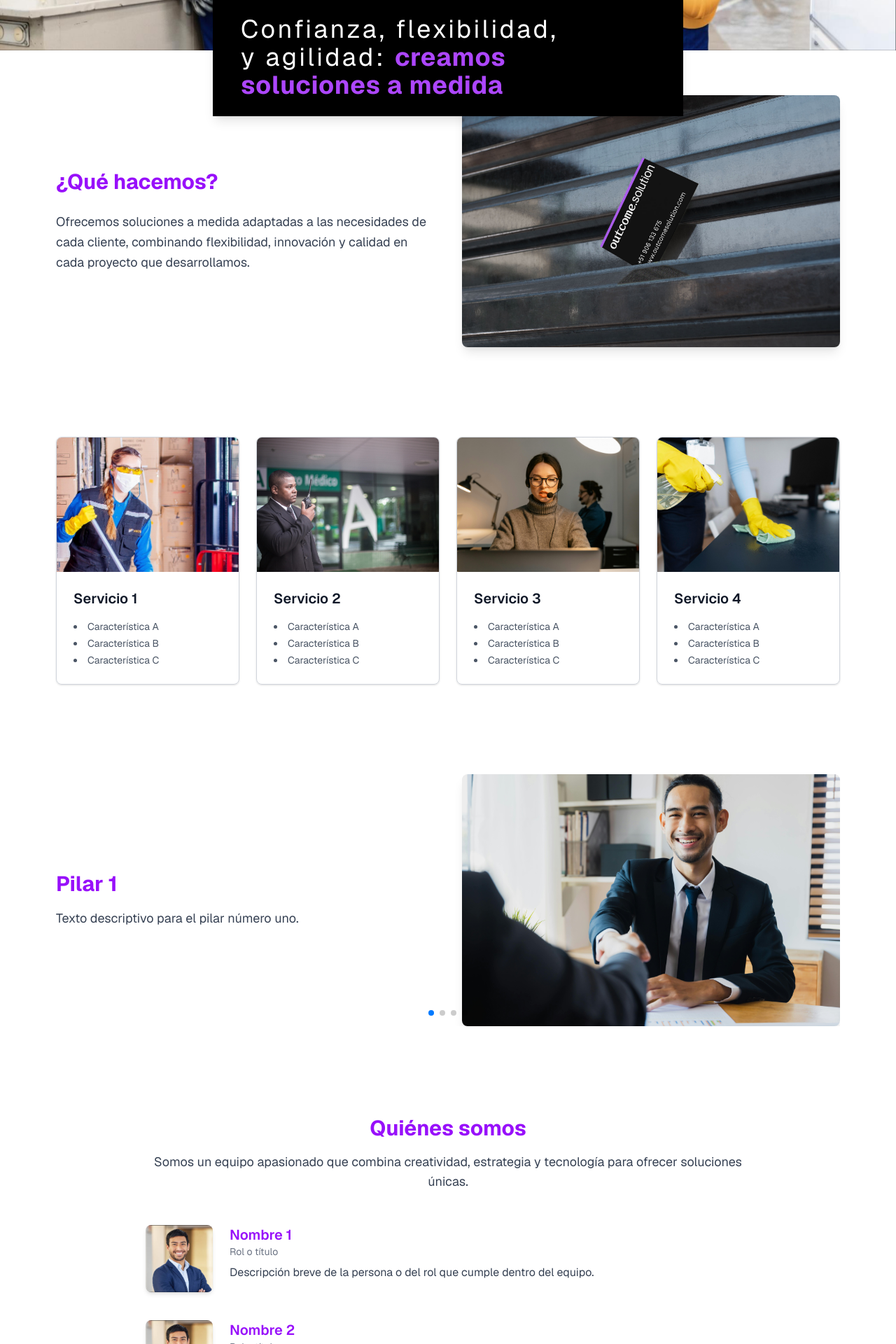
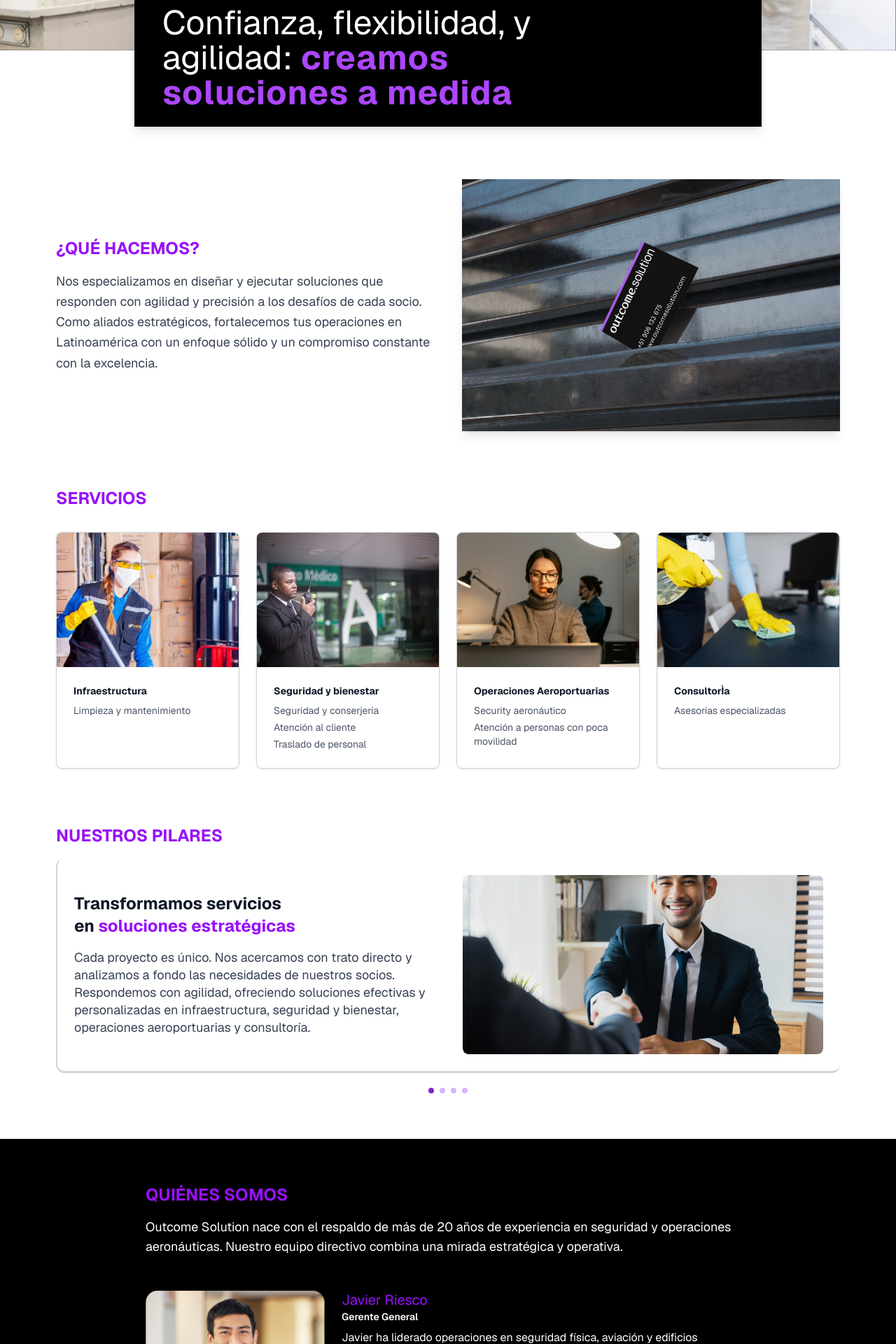
Before and after one commit to alejomayuri/outcome, a Next.js app: page / in a window 1280 px wide. Shown: the part 680-2600 px from the top of the page at 70% size. Built offline with nearby package versions, Linux system fonts and the light colour scheme.

Commit message:
casi listo

```diff
--- a/package.json
+++ b/package.json
@@ -9,6 +9,7 @@
     "lint": "next lint"
   },
   "dependencies": {
+    "lucide-react": "^0.503.0",
     "next": "15.3.1",
     "react": "^19.1.0",
     "react-dom": "^19.1.0",
--- a/src/app/components/About.jsx
+++ b/src/app/components/About.jsx
@@ -2,15 +2,18 @@
 
 export default function About() {
     return (
-        <section className="max-w-6xl mx-auto px-4 py-16">
+        <section className="max-w-6xl mx-auto px-4 py-8 md:py-16">
             <div className="flex flex-col md:flex-row items-center gap-10">
 
                 {/* Izquierda: Título y texto */}
                 <div className="md:w-1/2">
-                    <h2 className="text-purple-600 text-3xl font-bold mb-6">¿Qué hacemos?</h2>
+                    <h2 className="text-purple-600 text-2xl font-bold mb-4">¿QUÉ HACEMOS?</h2>
                     <p className="text-gray-700 text-lg leading-relaxed">
-                    Ofrecemos soluciones a medida adaptadas a las necesidades de cada cliente,
-                    combinando flexibilidad, innovación y calidad en cada proyecto que desarrollamos.
+                        Nos especializamos en diseñar y ejecutar soluciones que
+                        responden con agilidad y precisión a los desafíos de cada
+                        socio. Como aliados estratégicos, fortalecemos tus
+                        operaciones en Latinoamérica con un enfoque sólido y un
+                        compromiso constante con la excelencia.
                     </p>
                 </div>
 
@@ -19,7 +22,7 @@ export default function About() {
                     <img
                     src="/about-image.jpg"
                     alt="Sobre nosotros"
-                    className="rounded-lg shadow-lg"
+                    className="shadow-lg"
                     />
                 </div>
             </div>
--- a/src/app/components/Header.jsx
+++ b/src/app/components/Header.jsx
@@ -1,30 +1,56 @@
+'use client'
+import { useState } from 'react';
+import { Menu, X } from 'lucide-react'; // opcional: íconos bonitos
+
 export default function Header() {
+  const [menuOpen, setMenuOpen] = useState(false);
+
   return (
     <header className="flex flex-col">
-            <div className="flex justify-between items-center px-8 py-4 border-b border-gray-200 bg-black">
-                <div className="px-8 flex justify-between items-center w-full max-w-7xl mx-auto">
-                    <div className="flex items-center space-x-2">
-                        <img src="/logo.png" alt="Logo" className="h-12" />
-                    </div>
+      {/* Parte superior */}
+      <div className="flex justify-between items-center px-4 md:px-8 py-4 border-b border-gray-200 bg-black">
+        <div className="flex justify-between items-center w-full max-w-7xl mx-auto">
+          {/* Logo */}
+          <img src="/logo.png" alt="Logo" className="h-8 md:h-12" />
+
+          {/* Menú de navegación en desktop */}
           <nav className="hidden md:flex space-x-8 text-sm">
             <a href="#" className="text-white hover:text-purple-600">Qué hacemos</a>
             <a href="#" className="text-white hover:text-purple-600">Servicios</a>
             <a href="#" className="text-white hover:text-purple-600">Nuestros Pilares</a>
             <a href="#" className="text-white hover:text-purple-600">Quiénes Somos</a>
           </nav>
+
+          {/* Botón hamburguesa en mobile */}
+          <button
+            className="md:hidden text-white"
+            onClick={() => setMenuOpen(!menuOpen)}
+          >
+            {menuOpen ? <X size={24} /> : <Menu size={24} />}
+          </button>
         </div>
       </div>
-            <div className="px-8 py-4 border-b border-gray-200 bg-white">
-                <div className="w-full max-w-5xl flex justify-between items-center space-x-2 mx-auto">
-                    <nav className="flex gap-8 md:space-x-8 text-sm">
+
+      {/* Menú mobile desplegable */}
+      {menuOpen && (
+        <nav className="md:hidden bg-black px-4 py-4 space-y-2 text-sm">
+          <a href="#" className="block text-white hover:text-purple-600">Qué hacemos</a>
+          <a href="#" className="block text-white hover:text-purple-600">Servicios</a>
+          <a href="#" className="block text-white hover:text-purple-600">Nuestros Pilares</a>
+          <a href="#" className="block text-white hover:text-purple-600">Quiénes Somos</a>
+        </nav>
+      )}
+
+      {/* Parte inferior */}
+      <div className="px-4 md:px-8 py-4 border-b border-gray-200 bg-white">
+        <div className="w-full max-w-7xl flex justify-between items-center mx-auto">
+          <nav className="flex gap-4 md:gap-8 text-sm">
             <a href="#" className="text-black font-bold hover:text-purple-600">RECLUTAMIENTO</a>
             <a href="#" className="text-black font-bold hover:text-purple-600">CONTACTO</a>
           </nav>
-                    <nav className="md:space-x-8 text-sm">
-                        <a href="#" className="text-black font-bold hover:text-purple-600">ES-IN</a>
-                    </nav>
+          <a href="#" className="text-black font-bold hover:text-purple-600 text-sm">ES-IN</a>
         </div>
       </div>
     </header>
-    )
+  );
 }
--- a/src/app/components/Hero.jsx
+++ b/src/app/components/Hero.jsx
@@ -2,9 +2,9 @@ export default function Hero() {
     return (
       <section className="relative">
         <img src="/hero-image.jpg" alt="Hero" className="w-full h-auto" />
-        <div className="absolute left-1/2 bottom-0 transform -translate-x-1/2 translate-y-1/2 bg-black text-white px-10 py-6 w-full max-w-2xl shadow-lg border-t-20 border-purple-500">
-          <div className="max-w-[460px] ">
-            <h1 className="text-2xl md:text-4xl text-left tracking-widest">
+        <div className="md:absolute left-1/2 bottom-0 md:transform md:-translate-x-1/2 md:translate-y-1/2 bg-black text-white px-6 md:px-10 py-6 w-full max-w-4xl shadow-lg border-t-20 border-purple-500">
+          <div className="max-w-[650px]">
+            <h1 className="text-2xl md:text-5xl text-left md:leading-[50px]">
               Confianza, flexibilidad, y agilidad:{" "}
               <span className="text-purple-500 font-bold tracking-wide">creamos soluciones a medida</span>
             </h1>
--- a/src/app/components/Recruitment.jsx
+++ b/src/app/components/Recruitment.jsx
@@ -1,31 +1,34 @@
 export default function Recruitment() {
     const beneficios = [
-      "Ambiente de trabajo colaborativo",
-      "Oportunidades de crecimiento profesional",
-      "Proyectos innovadores y dinámicos",
+      "Desarrollamos tu crecimiento en un entorno activo.",
+      "Impulsamos tu participación en iniciativas con impacto concreto.",
+      "Promovemos una cultura que reconoce, conecta y valora.",
     ];
 
     return (
-      <section className="max-w-6xl mx-auto px-4 py-16">
+      <section className="max-w-6xl mx-auto px-4 py-8 md:py-16">
         {/* Bloque principal */}
-        <div className="flex flex-col md:flex-row items-center gap-10 mb-12">
+        <div className="flex flex-col md:flex-row items-center gap-2 md:gap-10 md:mb-12">
           {/* Textos */}
           <div className="md:w-1/2">
-            <h2 className="text-3xl font-bold text-purple-600 mb-4">Reclutamiento</h2>
-            <h3 className="text-2xl font-semibold text-gray-800 mb-2">Únete a nuestro equipo</h3>
+            <h2 className="text-2xl font-bold text-purple-600 mb-4">RECLUTAMIENTO</h2>
+            <h3 className="text-1xl font-bold text-gray-800 mb-2">Únete a nuestro equipo</h3>
             <p className="text-gray-700 mb-6">
-              Estamos en constante búsqueda de personas talentosas que quieran marcar la diferencia y crecer con nosotros.
+              Buscamos personas que compartan nuestros valores.
+              Cada integrante cumple un rol esencial: su compromiso
+              contribuye a construir un camino con propósito y futuro.
             </p>
 
-            <h3 className="text-2xl font-semibold text-gray-800 mb-2">¿Por qué sumarte a nuestro equipo?</h3>
+            <h3 className="text-1xl font-bold text-gray-800 mb-2">¿Por qué sumarte a nuestro equipo?</h3>
             <ul className="list-disc list-inside text-gray-700 mb-6">
               {beneficios.map((item, index) => (
                 <li key={index} className="mb-1">{item}</li>
               ))}
             </ul>
 
-            <p className="text-purple-600 font-semibold">
-              ¡Te estamos esperando para construir el futuro juntos!
+            <p className="text-purple-600 font-bold max-w-[340px] mb-6">
+              Conoce nuestras oportunidades y postula
+              a través de nuestro perfil en LinkedIn.
             </p>
           </div>
 
--- a/src/app/components/Services.jsx
+++ b/src/app/components/Services.jsx
@@ -3,45 +3,43 @@
 export default function Services() {
     const services = [
       {
-        title: "Servicio 1",
+        title: "Infraestructura",
         image: "/servicio1.jpg",
         features: [
-          "Característica A",
-          "Característica B",
-          "Característica C",
+          "Limpieza y mantenimiento",
         ],
       },
       {
-        title: "Servicio 2",
+        title: "Seguridad y bienestar",
         image: "/servicio2.jpg",
         features: [
-          "Característica A",
-          "Característica B",
-          "Característica C",
+          "Seguridad y conserjería",
+          "Atención al cliente",
+          "Traslado de personal",
         ],
       },
       {
-        title: "Servicio 3",
+        title: "Operaciones Aeroportuarias",
         image: "/servicio3.jpg",
         features: [
-          "Característica A",
-          "Característica B",
-          "Característica C",
+          "Security aeronáutico",
+          "Atención a personas con poca movilidad",
         ],
       },
       {
-        title: "Servicio 4",
+        title: "ConsultorÌa",
         image: "/servicio4.jpg",
         features: [
-          "Característica A",
-          "Característica B",
-          "Característica C",
+          "Asesorías especializadas"
         ],
       },
     ];
 
     return (
-      <section className="max-w-6xl mx-auto px-4 py-16">
+      <section className="max-w-6xl mx-auto px-4 py-2 md:py-4">
+        <div className="mb-4 md:mb-8 text-left">
+          <h2 className="text-2xl font-bold text-purple-600 ">SERVICIOS</h2>
+        </div>
         <div className="grid grid-cols-1 md:grid-cols-2 lg:grid-cols-4 gap-6">
           {services.map((service, index) => (
             <div key={index} className="border border-gray-300 rounded-lg overflow-hidden shadow-sm hover:shadow-md transition">
@@ -51,8 +49,8 @@ export default function Services() {
                 className="w-full h-48 object-cover"
               />
               <div className="p-6">
-                <h3 className="text-xl font-semibold mb-4">{service.title}</h3>
-                <ul className="list-disc list-inside text-gray-600 space-y-1 text-sm">
+                <h3 className="text-sm font-bold mb-2">{service.title}</h3>
+                <ul className="list-none list-inside text-gray-600 space-y-1 text-sm">
                   {service.features.map((feature, i) => (
                     <li key={i}>{feature}</li>
                   ))}
--- a/src/app/components/WhoWeAre.jsx
+++ b/src/app/components/WhoWeAre.jsx
@@ -2,43 +2,46 @@ export default function WhoWeAre() {
   const bloques = [
     {
       image: "/persona1.jpg",
-        title: "Nombre 1",
-        subtitle: "Rol o título",
-        description: "Descripción breve de la persona o del rol que cumple dentro del equipo.",
+      title: "Javier Riesco",
+      subtitle: "Gerente General",
+      description:
+        "Javier ha liderado operaciones en seguridad física, aviación y edificios corporativos, en una de las empresas más importantes del sector, destacándose en la gestión de escenarios complejos. Su enfoque ha sido clave en el desarrollo de planes que optimizan la seguridad y gestionan los riesgos en áreas críticas. En Outcome Solution, aplica su experiencia para crear estrategias que enfrentan los desafíos más exigentes y garantizan la seguridad.",
     },
     {
       image: "/persona1.jpg",
-        title: "Nombre 2",
-        subtitle: "Rol o título",
-        description: "Otra descripción breve de esta segunda persona o bloque.",
+      title: "Jack Guzmán",
+      subtitle: "Gerente de Operaciones",
+      description:
+        "Con una sólida trayectoria en operaciones aeroportuarias y atención al cliente en Latinoamérica, Jack ha potenciado la eficiencia operativa en entornos dinámicos. Su habilidad para diseñar e implementar procesos eficaces ha consolidado a Outcome Solution como un socio estratégico, asegurando la efectividad de cada acción y adaptándose a las exigencias de nuestros aliados.",
     },
   ];
 
   return (
-      <section className="max-w-4xl mx-auto px-4 py-16">
+    <section className="max-w-4xl mx-auto px-4 py-8 md:py-16">
       {/* Título principal */}
-        <div className="mb-12 text-center">
-          <h2 className="text-3xl font-bold text-purple-600 mb-4">Quiénes somos</h2>
-          <p className="text-gray-700 text-lg">
-            Somos un equipo apasionado que combina creatividad, estrategia y tecnología para ofrecer soluciones únicas.
+      <div className="mb-12 text-left">
+        <h2 className="text-2xl font-bold text-purple-600 mb-4">QUIÉNES SOMOS</h2>
+        <p className="text-white text-lg">
+          Outcome Solution nace con el respaldo de más de 20 años de experiencia en seguridad y operaciones aeronáuticas.
+          Nuestro equipo directivo combina una mirada estratégica y operativa.
         </p>
       </div>
 
       {/* Bloques de personas */}
       <div className="space-y-10">
         {bloques.map((item, index) => (
-            <div key={index} className="flex items-start gap-6">
+          <div key={index} className="flex flex-col md:flex-row items-start gap-6">
             {/* Imagen */}
             <img
               src={item.image}
               alt={item.title}
-                className="w-24 h-24 rounded-lg object-cover shadow-md"
+              className="w-full md:w-3xs rounded-lg object-cover shadow-md"
             />
             {/* Texto */}
             <div>
-                <h3 className="text-xl font-semibold text-purple-600">{item.title}</h3>
-                <h4 className="text-sm text-gray-500 mb-2">{item.subtitle}</h4>
-                <p className="text-gray-700 text-base">{item.description}</p>
+              <h3 className="text-xl text-purple-600">{item.title}</h3>
+              <h4 className="text-sm font-semibold text-white mb-2">{item.subtitle}</h4>
+              <p className="text-white text-base">{item.description}</p>
             </div>
           </div>
         ))}
--- a/src/app/components/pilares/Pilares.jsx
+++ b/src/app/components/pilares/Pilares.jsx
@@ -9,53 +9,60 @@ import 'swiper/css/pagination';
 export default function Pilares() {
   const pilares = [
     {
-      title: "Pilar 1",
+      title: "Transformamos servicios en <span class='text-purple-600'>soluciones estratégicas</span>",
       image: "/pilar1.jpg",
-      description: "Texto descriptivo para el pilar número uno.",
+      description: "Cada proyecto es único. Nos acercamos con trato directo y analizamos a fondo las necesidades de nuestros socios. Respondemos con agilidad, ofreciendo soluciones efectivas y personalizadas en infraestructura, seguridad y bienestar, operaciones aeroportuarias y consultoría.",
     },
     {
-      title: "Pilar 2",
+      title: "Excelencia operativa como <span class='text-purple-600'>estándar</span>",
       image: "/servicio3.jpg",
-      description: "Texto descriptivo para el pilar número dos.",
+      description: "La confianza de nuestros aliados es esencial. Superamos expectativas con eficacia, acompañamiento continuo y comunicación clara. Cada servicio es una oportunidad para innovar, optimizar procesos y aportar valor tangible.",
     },
     {
-      title: "Pilar 3",
+      title: "Personas al centro de <span class='text-purple-600'>nuestras operaciones</span>",
       image: "/pilar1.jpg",
-      description: "Texto descriptivo para el pilar número tres.",
+      description: "Nuestro equipo impulsa cada resultado. Contamos con profesionales comprometidos, minuciosos y resolutivos. Cuidar a las personas es clave para alcanzar resultados sostenibles y responder a cada requerimiento con calidad.",
     },
     {
-      title: "Pilar 4",
+      title: "Crecemos junto a <span class='text-purple-600'>nuestros socios</span>",
       image: "/servicio3.jpg",
-      description: "Texto descriptivo para el pilar número cuatro.",
+      description: "Nos adaptamos constantemente. Buscamos mejorar procesos y enriquecer la experiencia de quienes confían en nosotros. Cada servicio fortalece vínculos y potencia el éxito compartido.",
     },
   ];
 
   return (
-    <section className="max-w-6xl mx-auto px-4 py-16">
+    <section className="max-w-6xl mx-auto px-4 py-8 md:py-16">
+      <div className=" text-left">
+        <h2 className="text-2xl font-bold text-purple-600 mb-4">NUESTROS PILARES</h2>
+      </div>
       <Swiper
         modules={[Pagination]}
         pagination={{ clickable: true }}
         spaceBetween={50}
         slidesPerView={1}
         loop={true}
+        className='pilares-swiper'
       >
         {pilares.map((pilar, index) => (
           <SwiperSlide key={index}>
-            <div className="flex flex-col md:flex-row items-center gap-10">
+            <div className="flex flex-col md:flex-row items-center gap-10 p-3 md:p-6 bg-white rounded-xl border-l-2 border-b-3 border-gray-300">
               {/* Texto a la izquierda */}
               <div className="md:w-1/2">
-                <h3 className="text-purple-600 text-3xl font-bold mb-4">{pilar.title}</h3>
-                <p className="text-gray-700 text-lg leading-relaxed">
+                <h3
+                  dangerouslySetInnerHTML={{ __html: pilar.title }}
+                  className="text-2xl font-bold mb-4 max-w-[320px]"
+                />
+                <p className="text-gray-700 text-lg leading-[25px]">
                   {pilar.description}
                 </p>
               </div>
 
               {/* Imagen a la derecha */}
-              <div className="md:w-1/2">
+              <div className="md:w-1/2 h-64 overflow-hidden rounded-lg">
                 <img
                   src={pilar.image}
                   alt={pilar.title}
-                  className="rounded-lg shadow-lg"
+                  className="rounded-lg object-cover w-full h-full"
                 />
               </div>
             </div>
--- a/src/app/components/pilares/pilares.css
+++ b/src/app/components/pilares/pilares.css
@@ -1,9 +1,31 @@
 
 .swiper-pagination-bullet {
-    background: #d8b4fe; /* Tailwind purple-300 */
-    opacity: 1;
+    background: #d8b4fe !important; /* Tailwind purple-300 */
+    opacity: 1 !important;
+}
+
+.swiper-pagination-bullet-active {
+  background: #7e22ce !important; /* Tailwind purple-700 */
+}
+
+.pilares-swiper {
+  padding: 0px 0px 30px 0px !important;
+}
+
+@media screen and (max-width: 768px) {
+  .pilares-swiper {
+    padding: 0px 0px 0px 0px !important;
   }
 
-  .swiper-pagination-bullet-active {
-    background: #7e22ce; /* Tailwind purple-700 */
-  }
+}
+
+.swiper-pagination {
+  bottom: -6px !important;
+  left: 0 !important;
+  right: 0 !important;
+  text-align: center !important;
+}
+
+.shadow-bottom-left {
+  box-shadow: -10px 10px 20px rgba(0, 0, 0, 0.15) !important;
+}
--- a/src/app/page.js
+++ b/src/app/page.js
@@ -17,29 +17,44 @@ export default function Home() {
       <Hero />
 
       {/* Qué ofrecemos */}
+      <div className="md:pt-30">
         <About/>
-
+      </div>
       {/* Servicios */}
       <Services />
 
       {/* Pilares */}
       <Pilares />
-
+      <div className="bg-black w-full relative pb-50">
         {/* Quiénes somos */}
         <WhoWeAre />
 
         {/* Contacto */}
         <ContactForm />
+      </div>
 
       {/* Reclutamiento */}
+      <div className="pt-50">
         <Recruitment />
+      </div>
 
       {/* Espacio para el contenido adicional */}
 
       {/* Footer */}
-      <footer className="bg-purple-700 text-white text-center py-6">
-        <div className="font-semibold">outcome.solution</div>
-        <p className="text-sm mt-2">© 2024 Todos los derechos reservados.</p>
+      <footer className="bg-purple-700 text-white text-center">
+        <div className="w-full bg-black text-white">
+          <p className="text-md font-bold text-purple-600 py-4">
+            JUNTOS, LLEVAMOS LA OPERACIÓN DE TU EMPRESA AL SIGUIENTE NIVEL
+          </p>
+          <div className="flex bg-purple-600 justify-center py-4">
+            <img
+              src="/logo.png"
+              alt="Logo"
+              className="h-12"
+              style={{ filter: 'brightness(0) saturate(100%)' }}
+            />
+          </div>
+        </div>
       </footer>
     </main>
   );
```
Also changed, not shown: src/app/components/ContactForm.jsx (+18 -34 lines), 1 other file (tests, documents, lock files or other folders). Lines whose indentation alone changed are shown as unchanged.
